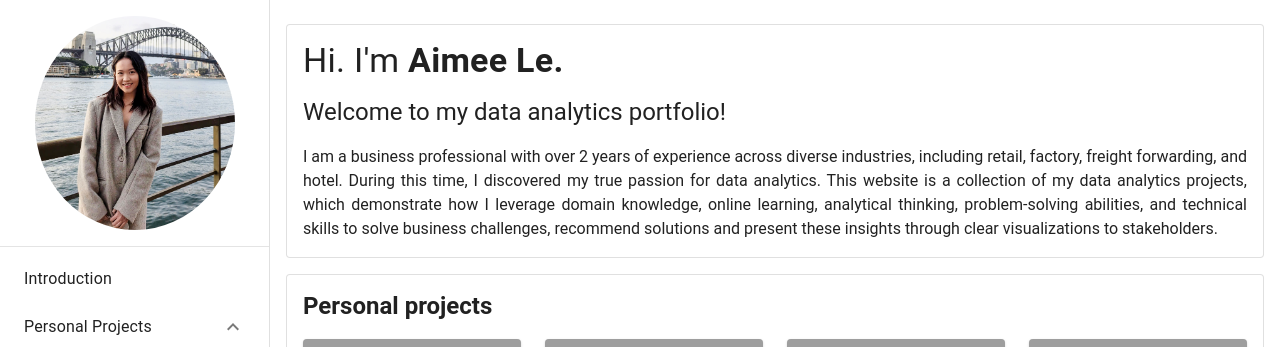
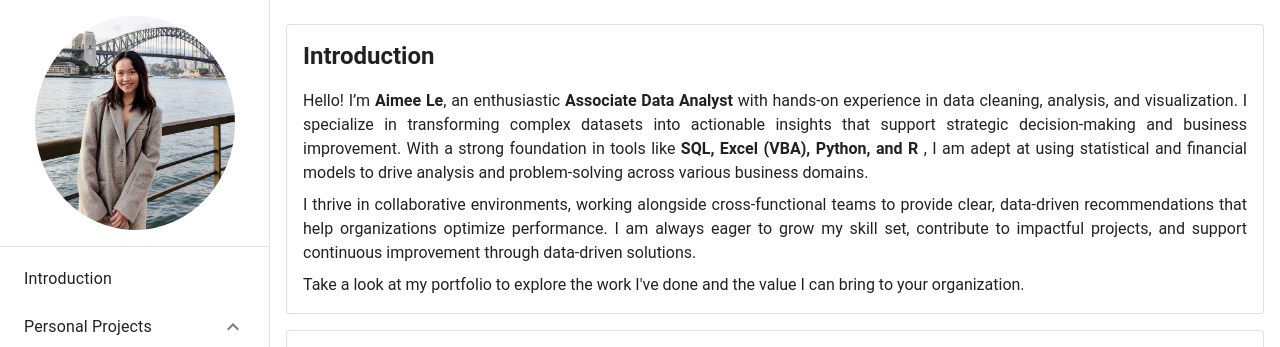
Before and after one commit to aimeele97/aimee-s-portfolio, a Vue app: page / in a window 1280 px wide. Shown: the top 347 px of the page. Built offline with nearby package versions, Linux system fonts and the light colour scheme; grey boxes are pictures that could not be loaded.

Commit message:
change intro

```diff
--- a/src/components/HomeIntro.vue
+++ b/src/components/HomeIntro.vue
@@ -1,14 +1,28 @@
 <template>
   <VSheet class="pa-4 mt-2" rounded border>
-    <div class="text-h4 mb-4">Hi. I'm <span class="font-weight-bold">Aimee Le.</span></div>
-    <div class="text-h5 mb-4">Welcome to my data analytics portfolio!</div>
-    <div class="text-justify">
-      I am a business professional with over 2 years of experience across diverse industries,
-      including retail, factory, freight forwarding, and hotel. During this time, I discovered my
-      true passion for data analytics. This website is a collection of my data analytics projects,
-      which demonstrate how I leverage domain knowledge, online learning, analytical thinking,
-      problem-solving abilities, and technical skills to solve business challenges, recommend
-      solutions and present these insights through clear visualizations to stakeholders.
+    <div class="mb-4">
+      <div class="text-h5 font-weight-bold mb-2">Introduction</div>
+    </div>
+    <div class="text-justify mb-2">
+      Hello! I’m <span class="font-weight-bold">Aimee Le</span>, an enthusiastic
+      <span class="font-weight-bold">Associate Data Analyst </span> with hands-on experience in data
+      cleaning, analysis, and visualization. I specialize in transforming complex datasets into
+      actionable insights that support strategic decision-making and business improvement. With a
+      strong foundation in tools like
+      <span class="font-weight-bold"> SQL, Excel (VBA), Python, and R </span>, I am adept at using
+      statistical and financial models to drive analysis and problem-solving across various business
+      domains.
+    </div>
+
+    <div class="text-justify mb-2">
+      I thrive in collaborative environments, working alongside cross-functional teams to provide
+      clear, data-driven recommendations that help organizations optimize performance. I am always
+      eager to grow my skill set, contribute to impactful projects, and support continuous
+      improvement through data-driven solutions.
+    </div>
+    <div>
+      Take a look at my portfolio to explore the work I've done and the value I can bring to your
+      organization.
     </div>
   </VSheet>
 </template>
```
